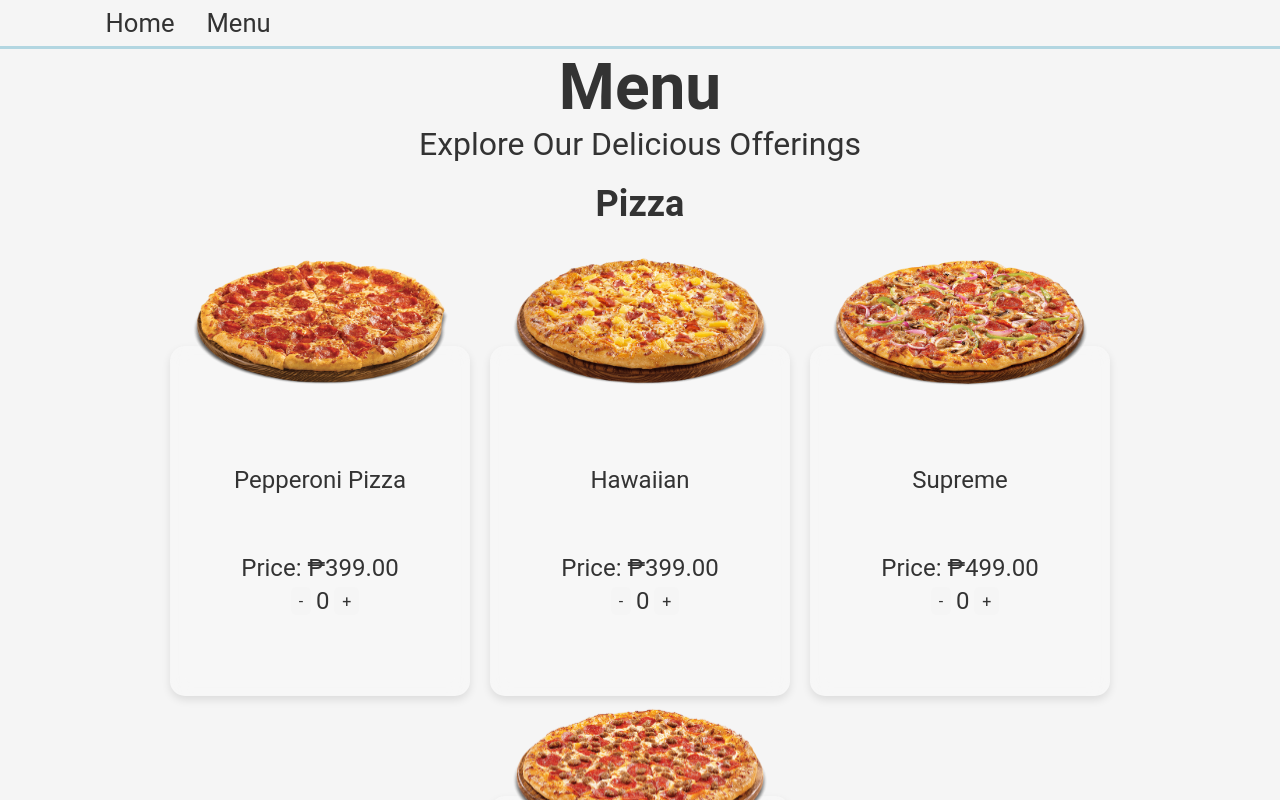
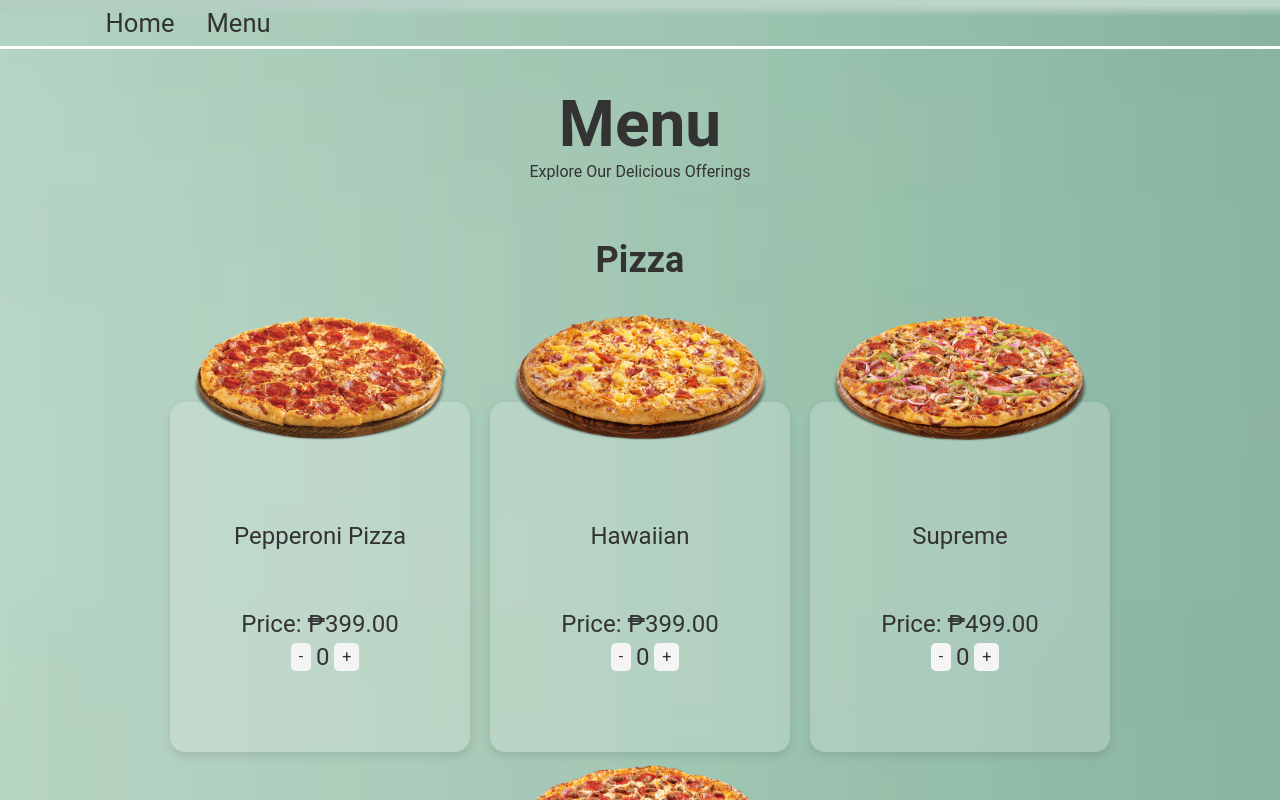
Before and after one commit to garquiza/MENU_BILLING-REPO, a React (Create React App) app in the folder menubilling/: page /menu in a window 1280 px wide. Shown: the top 800 px of the page. Built offline with nearby package versions, Linux system fonts and the light colour scheme.

Commit message:
Updated style.css

```diff
--- a/menubilling/src/styles.css
+++ b/menubilling/src/styles.css
@@ -25,7 +25,7 @@
 
 body {
   margin: 0;
-  background: var(--background-primary);
+  background: url('images/BG.png') center/cover no-repeat;
 }
 
 .container {
@@ -74,12 +74,12 @@ body {
 }
 
 .header {
-  background: var(--background-primary);
+  background-color: linear-gradient(to right, #b0d0be, #76a793, #e0f1e0, #8cb4a2, #92bca9, #cce3d1, #d3ecd4, #d1e4dc, #8ebc9c);
   display: flex;
   align-items: center;
   justify-content: space-between;
   padding: 8px 7%;
-  border-bottom: 0.2rem solid #b2d6e1;
+  border-bottom: 0.2rem solid white;
   position: fixed;
   top: 0;
   left: 0;
@@ -171,6 +171,7 @@ img {
 
 /* MENU ITEMS */
 .menu-header {
+  padding-top: 3%;
   text-align: center;
   margin-top: 50px;
   font-size: 2rem;
@@ -179,8 +180,9 @@ img {
 
 .menu-header p {
   text-align: center;
-  font-size: 2rem;
+  font-size: 1rem;
   color: var(--text-primary);
+  padding-bottom: 3%;
 }
 
 .menu-items {
@@ -267,8 +269,6 @@ img {
   letter-spacing: 0.2rem;
 }
 
-/* .view-details-button {
-} */
 
 .view-order-button {
   text-align: center;
@@ -278,7 +278,7 @@ img {
 .view-order-button button {
   padding: 1rem 2rem;
   font-size: 1.2rem;
-  background-color: #beb1b1bd;
+  background-color: white;
   color: var(--text-primary);
   border: none;
   cursor: pointer;
@@ -325,7 +325,7 @@ img {
 .order-item:hover {
   box-shadow: 0 4px 8px rgba(0, 0, 0, 0.2);
   transform: translateY(-2px);
-  background-color: #88cee5; /* Add a blue background color on hover */
+  background-color: #88cee5;
 }
 
 .order-image {
@@ -353,6 +353,9 @@ img {
   gap: 10px;
 }
 
+.discount-options p{
+  margin-bottom: 3%;
+}
 .discount-options input {
   margin-right: 6px; /* Add margin between the radio buttons and the text */
 }
@@ -432,7 +435,7 @@ img {
 .proceed-button {
   padding: 1rem 2rem;
   font-size: 1.2rem;
-  background-color: #beb1b1bd;
+  background-color: white;
   color: var(--text-primary);
   border: none;
   cursor: pointer;
```
Also changed, not shown: menubilling/src/images/BG.png (added).
